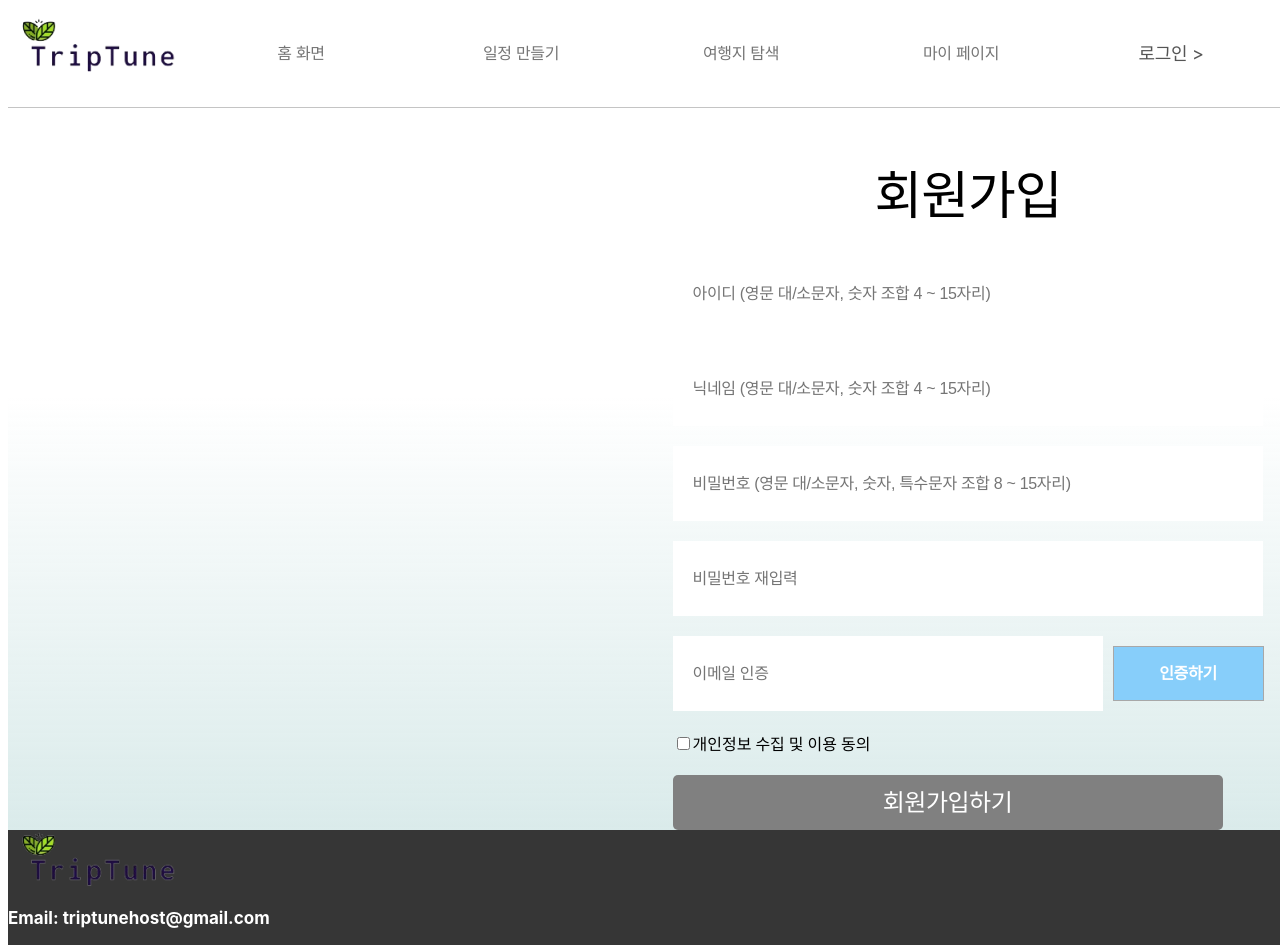
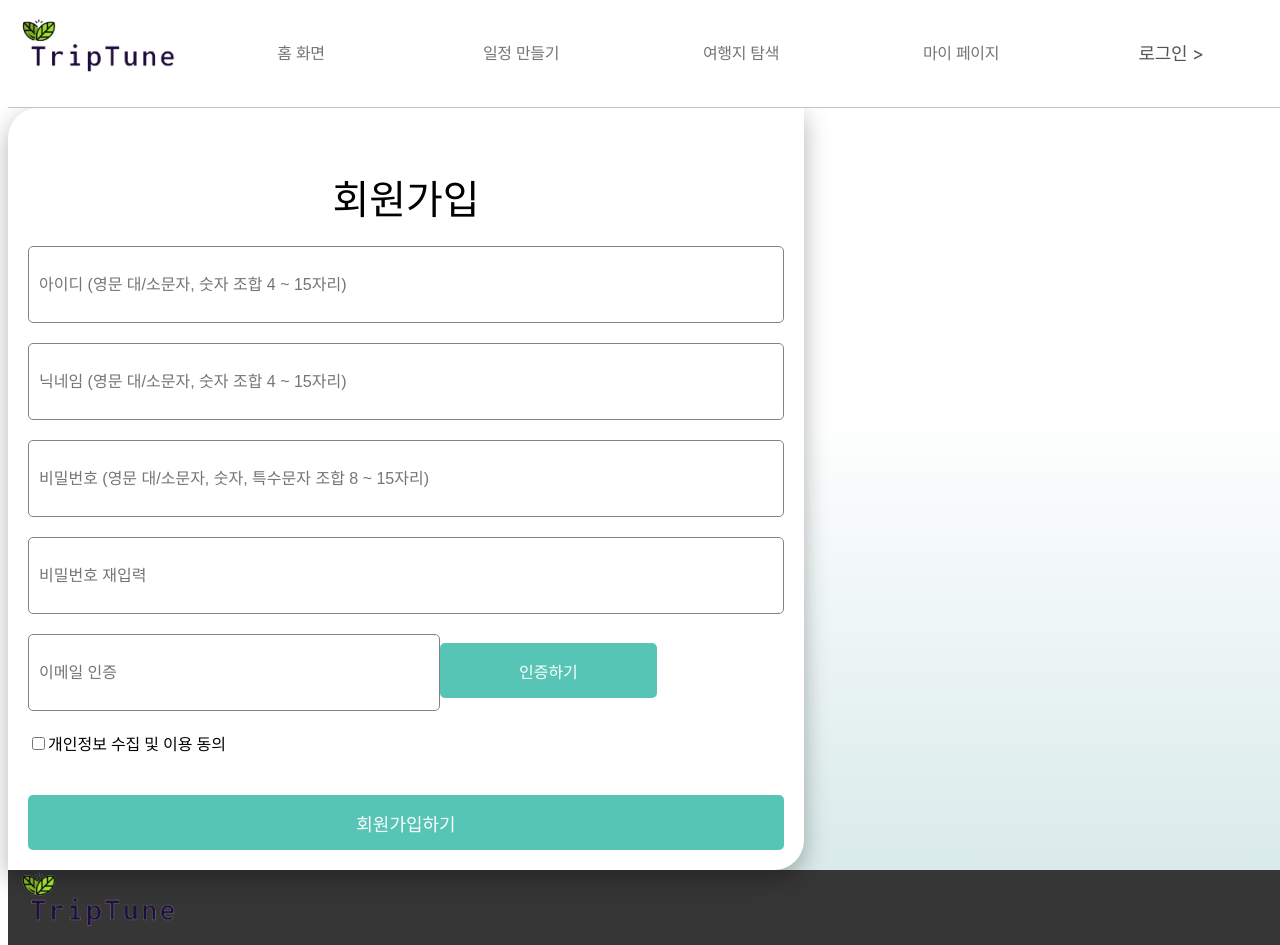
Before and after one commit to TripTune-Project/TripTune-Frontend, a Next.js app: page /Join in a window 1280 px wide. Shown: the top 945 px of the page. Built offline with nearby package versions, Linux system fonts and the light colour scheme.

Commit message:
[24-07-24] 체크 테스크 5

```diff
--- a/src/components/Join/EmailVerification.tsx
+++ b/src/components/Join/EmailVerification.tsx
@@ -122,12 +122,12 @@ const EmailVerification: React.FC<EmailVerificationProps> = ({
             validate: validateEmail,
           })}
           style={{ width: '390px' }}
-          className={errors.email ? styles.inputError : styles.input_email_text}
+          className={errors.email ? styles.inputError : styles.emailInput}
         />
         <button
           type="button"
           onClick={() => handleEmailVerificationRequest(getValues('email'))}
-          className={styles.verifyButton}
+          className={styles.emailButton}
           disabled={isVerificationSent}
         >
           인증하기
--- a/src/components/Join/JoinForm.tsx
+++ b/src/components/Join/JoinForm.tsx
@@ -84,7 +84,7 @@ const JoinForm: React.FC = () => {
   return (
     <>
       <div className={styles.joinContainer}>
-        <div className={styles.joinTitle}>회원가입</div>
+        <h3 className={styles.joinTitle}>회원가입</h3>
         <form onSubmit={handleSubmit(onSubmit)}>
           <div className={styles.inputGroup}>
             <input
@@ -150,15 +150,13 @@ const JoinForm: React.FC = () => {
             errors={errors}
             errorMessage={errorMessage}
           />
-          <div className={styles.inputGroup}>
-            <label>
-              <input
-                type="checkbox"
-                checked={isAgreed}
-                onChange={handleAgreementChange}
-              />
-              개인정보 수집 및 이용 동의
-            </label>
+          <div className={styles.checkboxGroup}>
+            <input
+              type="checkbox"
+              checked={isAgreed}
+              onChange={handleAgreementChange}
+            />
+            <label>개인정보 수집 및 이용 동의</label>
           </div>
           <button
             type="submit"
--- a/src/styles/Join.module.css
+++ b/src/styles/Join.module.css
@@ -1,156 +1,94 @@
 .joinContainer {
-    display: flex;
-    justify-content: center;
-    flex-direction: column;
-    align-items: center;
+    width: 756px;
+    padding: 20px;
+    border-radius: 30px 0px;
+    background: #FFF;
+    box-shadow: 0px 8px 24px 0px rgba(0, 0, 0, 0.30);
 }
 
 .joinTitle {
     color: #000;
+    font-family: Inter;
+    font-size: 40px;
+    font-style: normal;
+    font-weight: 400;
+    line-height: normal;
     text-align: center;
-    font-size: 52px;
-    font-style: normal;
-    font-weight: 300;
-    line-height: 150%; /* 78px */
-    letter-spacing: -1.04px;
-    margin-top: 50px;
     margin-bottom: 20px;
 }
 
 .inputGroup {
-    position: relative;
+    width: 100%;
     margin-bottom: 20px;
 }
 
-.visibilityToggle {
-    position: absolute;
-    right: 30px;
-    top: 15px;
-    border: none;
-    background: none;
-    cursor: pointer;
-}
-
-.input, .input_email, .inputError, .inputVerification, .input_email_text {
-    color: #757575;
+.input {
+    width: calc(100% - 22px);
+    height: 55px;
+    padding: 10px;
+    border: 1px solid #848282;
+    border-radius: 5px;
+    background: #FFF;
     font-size: 16px;
-    font-style: normal;
-    font-weight: 400;
-    line-height: 100%; /* 16px */
-    letter-spacing: -0.32px;
-    width: 550px;
-    height: 55px;
-    padding: 10px 20px;
-    border: none;
-    background-color: #ffffff;
-}
-
-.input_email_text {
-    width: 380px;
-    height: 55px;
-}
-
-.input_email {
-    margin-right: 5px;
-    width: 170px;
-}
-
-.inputVerification {
-    flex: 1;
-    margin-right: 10px;
-    width: 380px;
-}
-
-.selectDomain {
-    border: none;
-    width: 151px;
-    height: 55px;
-    margin: 10px 10px 10px 10px;
-    padding: 10px 20px;
-    background-color: #ffffff;
 }
 
 .inputError {
-    border: 2px solid red;
+    border-color: red;
 }
 
 .errorText {
     color: red;
-    font-size: 0.75rem;
+    font-size: 14px;
     margin-top: 5px;
-    word-wrap: break-word;
-    max-width: 550px;
 }
 
 .submitButton {
-    width: 550px;
+    width: 100%;
     height: 55px;
-    flex-shrink: 0;
-    background: #1E90FF;
-    color: #FFF;
-    font-size: 24px;
-    font-style: normal;
-    font-weight: 550;
-    line-height: 100%;
-    letter-spacing: -0.48px;
-    padding: 10px 20px;
+    background-color: #57C5B6;
+    color: white;
+    font-size: 18px;
     border: none;
     border-radius: 5px;
     cursor: pointer;
-    transition: background-color 0.3s;
+    margin-top: 20px;
 }
 
-.submitButton:disabled {
-    background-color: grey;
-    cursor: not-allowed;
+.notificationMessage {
+    font-size: 14px;
+    margin-top: 5px;
 }
 
-.verifyButton:disabled {
-    background-color: grey;
-    cursor: not-allowed;
+.checkboxGroup {
+    display: flex;
+    align-items: center;
+    margin-bottom: 20px;
 }
 
-.verifyButton {
-    width: 151px;
-    height: 55px;
-    flex-shrink: 0;
-    margin-left: 10px;
-    border: 1px solid #A8A8A8;
-    background: #87CEFA;
-    padding: 10px 20px;
-    color: #FFFFFF;
-    font-size: 16px;
-    font-style: normal;
-    font-weight: 600;
-    line-height: 100%; /* 16px */
-    letter-spacing: -0.32px;
+.emailGroup {
+    display: flex;
+    justify-content: space-between;
+    align-items: center;
+    width: 100%;
 }
 
-@media screen and (max-width: 1919px) and (min-width: 1600px) {
-    .joinTitle {
-        font-size: 44px;
-        line-height: 150%;
-        letter-spacing: -0.88px;
-    }
+.emailInput {
+    width: calc(70% - 10px);
+    height: 55px;
+    padding: 10px;
+    border: 1px solid #848282;
+    border-radius: 5px;
+    background: #FFF;
+    font-size: 16px;
+}
 
-    .input, .input_email, .inputError, .inputVerification, .input_email_text {
-        font-size: 14px;
-        letter-spacing: -0.28px;
-    }
-
-    .input_email_text {
-        width: 380px;
-        height: 55px;
-    }
-
-    .input_email {
-        margin-right: 5px;
-        width: 170px;
-    }
-
-    .inputVerification {
-        flex: 1;
-        margin-right: 10px;
-        width: 380px;
-    }
+.emailButton {
+    width: calc(30% - 10px);
+    height: 55px;
+    background-color: #57C5B6;
+    color: white;
+    font-size: 16px;
+    border: none;
+    border-radius: 5px;
+    cursor: pointer;
 }
```
